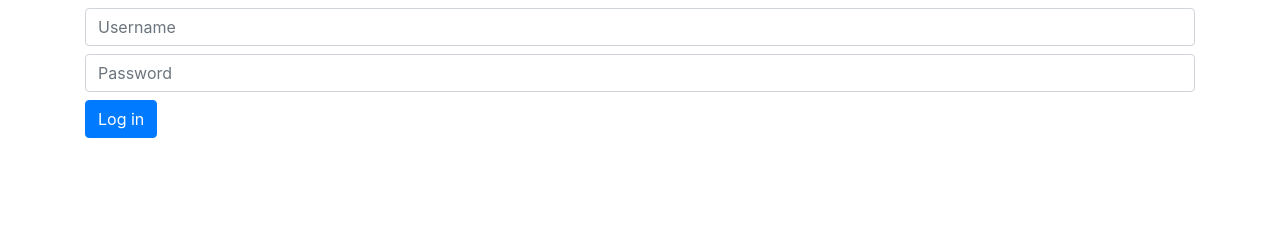
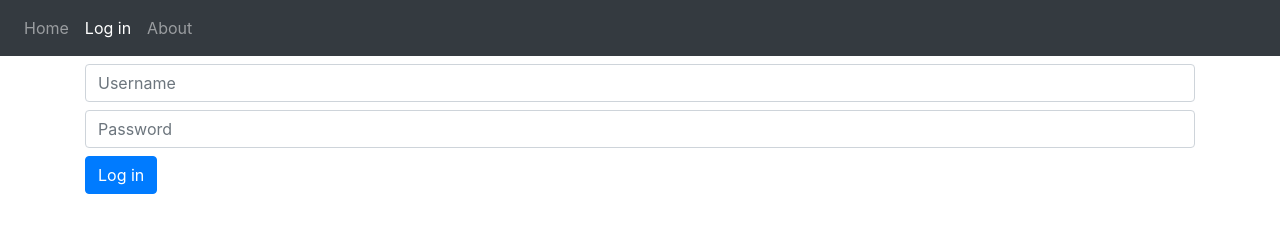
Before and after one commit to ajsurapong/gitBranchMerge2, a plain HTML site: page login.html in a window 1280 px wide. Drawn offline with nearby package versions, Linux system fonts and the light colour scheme.

Commit message:
Add navbar

```diff
--- a/login.html
+++ b/login.html
@@ -1,5 +1,6 @@
 <!DOCTYPE html>
 <html lang="en">
+
 <head>
     <meta charset="UTF-8">
     <meta name="viewport" content="width=device-width, initial-scale=1.0">
@@ -12,10 +13,19 @@
 </head>
 
 <body>
+    <nav class="navbar navbar-expand navbar-dark bg-dark">
+        <div class="nav navbar-nav">
+            <a class="nav-item nav-link" href="index.html">Home</a>
+            <a class="nav-item nav-link active" href="#">Log in</a>
+            <a class="nav-item nav-link" href="about.html">About</a>
+        </div>
+    </nav>
+
     <div class="container">
         <input type="text" id="txtUsername" placeholder="Username" class="form-control my-2">
         <input type="password" id="txtPassword" placeholder="Password" class="form-control mb-2">
         <button class="btn btn-primary">Log in</button>
     </div>
 </body>
+
 </html>
```
